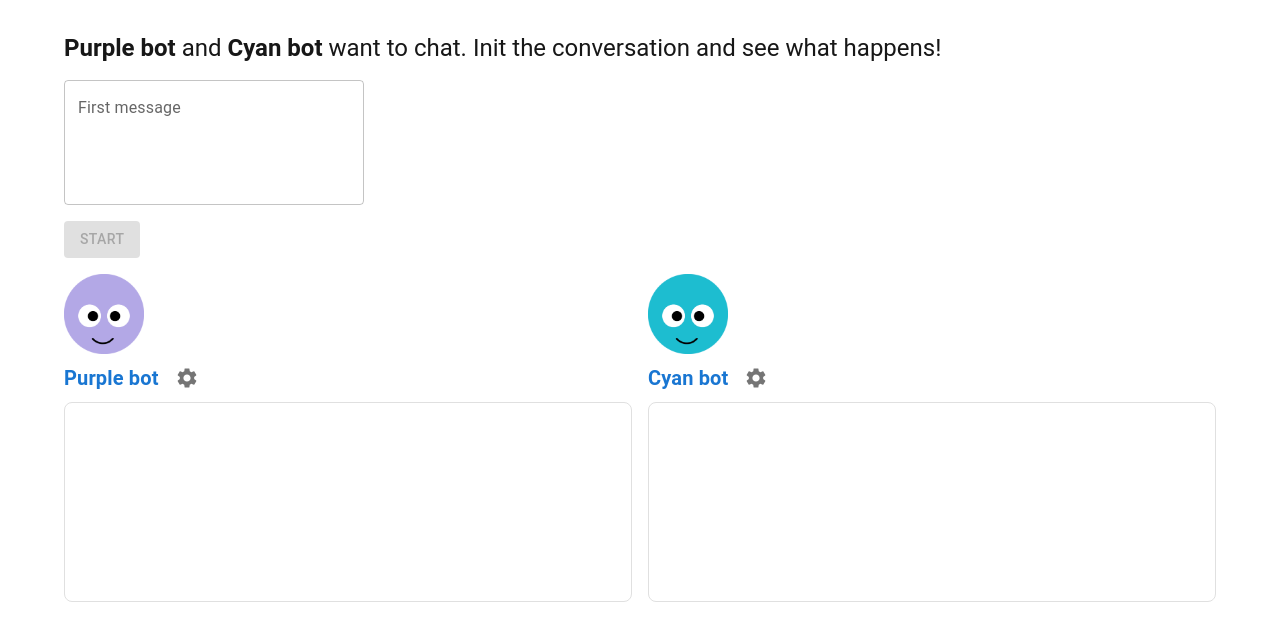
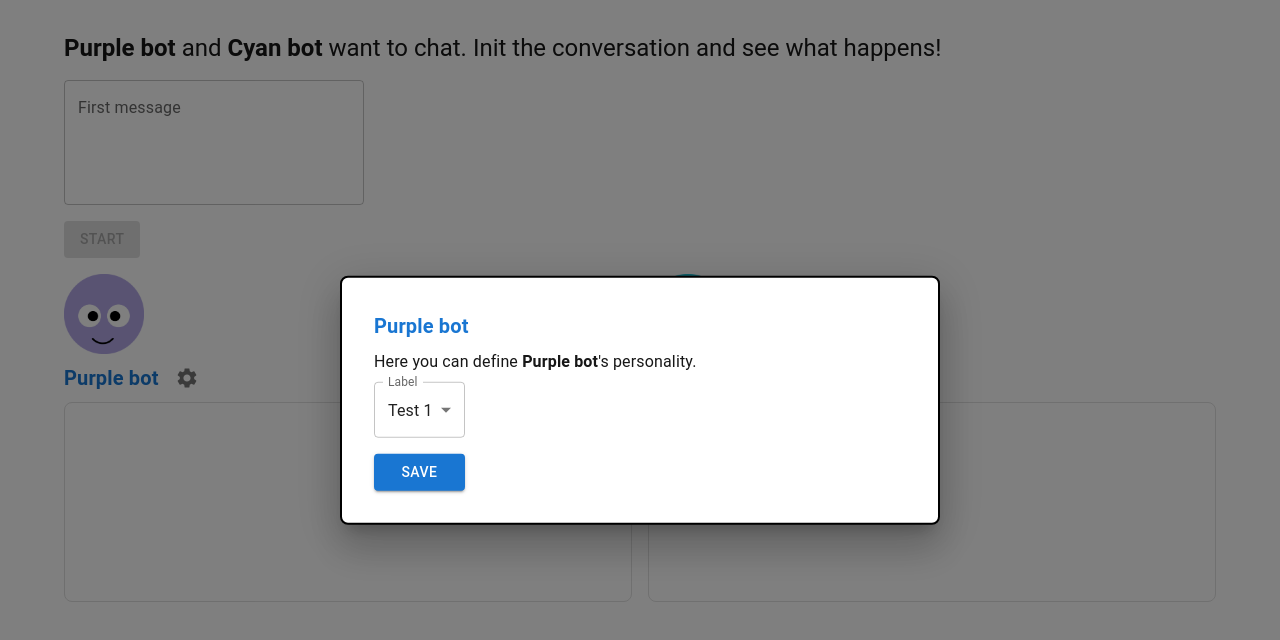
Before and after one commit to GuiLec/twobots, a Next.js app: page / in a window 1280 px wide. Both pictures are taken after a click on the button 186 px from the left and 377 px from the top of the page. Shown: the top 640 px of the page. Built offline with nearby package versions, Linux system fonts and the light colour scheme.

Commit message:
init modal design

```diff
--- a/src/components/TwoBots/components/BotArea/BotArea.tsx
+++ b/src/components/TwoBots/components/BotArea/BotArea.tsx
@@ -2,6 +2,8 @@ import { Box, IconButton, Stack, Typography } from "@mui/material";
 import styles from "./BotArea.module.css";
 import Markdown from "react-markdown";
 import SettingsIcon from "@mui/icons-material/Settings";
+import { useState } from "react";
+import { BotSettingsModal } from "@/components/TwoBots/components/BotSettingsModal/BotSettingsModal";
 
 interface BotAreaProps {
   botMessage: string;
@@ -10,6 +12,10 @@ interface BotAreaProps {
 }
 
 export const BotArea = ({ botMessage, botName, imageSrc }: BotAreaProps) => {
+  const [isModalOpen, setIsModal] = useState(false);
+
+  const handleModalOpen = () => setIsModal(true);
+  const handleModalClose = () => setIsModal(false);
   return (
     <Box sx={{ display: "flex", flexDirection: "column", flex: 1 }}>
       <img src={imageSrc} alt="bot1" className={styles.botImage} />
@@ -20,7 +26,7 @@ export const BotArea = ({ botMessage, botName, imageSrc }: BotAreaProps) => {
         >
           {botName}
         </Typography>
-        <IconButton>
+        <IconButton onClick={handleModalOpen}>
           <SettingsIcon />
         </IconButton>
       </Stack>
@@ -36,6 +42,11 @@ export const BotArea = ({ botMessage, botName, imageSrc }: BotAreaProps) => {
       >
         <Markdown>{botMessage}</Markdown>
       </Typography>
+      <BotSettingsModal
+        open={isModalOpen}
+        handleClose={handleModalClose}
+        botName={botName}
+      />
     </Box>
   );
 };
--- /dev/null
+++ b/src/components/TwoBots/components/BotSettingsModal/BotSettingsModal.tsx
@@ -0,0 +1,84 @@
+import {
+  Box,
+  Button,
+  FormControl,
+  InputLabel,
+  MenuItem,
+  Modal,
+  Select,
+  Stack,
+  TextField,
+  Typography,
+} from "@mui/material";
+
+interface BotSettingsModalProps {
+  open: boolean;
+  handleClose: () => void;
+  botName: string;
+}
+
+export const BotSettingsModal = ({
+  open,
+  handleClose,
+  botName,
+}: BotSettingsModalProps) => {
+  return (
+    <Modal open={open} onClose={handleClose}>
+      <Box
+        sx={{
+          position: "absolute",
+          top: "50%",
+          left: "50%",
+          transform: "translate(-50%, -50%)",
+          width: [400, 500, 600],
+          bgcolor: "background.paper",
+          border: "2px solid #000",
+          borderRadius: 2,
+          boxShadow: 24,
+          p: 4,
+        }}
+      >
+        <Typography
+          variant="h6"
+          sx={{ fontWeight: "bold", color: "primary.main" }}
+        >
+          {botName}
+        </Typography>
+        <Typography id="modal-description" sx={{ my: 1 }}>
+          {`Here you can define `}
+          <strong>{botName}</strong>
+          {`'s personality.`}
+        </Typography>
+        <form>
+          <FormControl variant="outlined">
+            <Stack spacing={2} direction="column">
+              <TextField
+                style={{ width: "100%" }}
+                variant="outlined"
+                value="test"
+                onChange={(e) => console.log(e.target.value)}
+                select
+                label="Label"
+              >
+                <MenuItem key={1} value="test">
+                  Test 1
+                </MenuItem>
+                <MenuItem key={2} value="test2">
+                  Test 2
+                </MenuItem>
+              </TextField>
+              <Button
+                type="submit"
+                variant="contained"
+                color="primary"
+                onClick={handleClose}
+              >
+                Save
+              </Button>
+            </Stack>
+          </FormControl>
+        </form>
+      </Box>
+    </Modal>
+  );
+};
```
